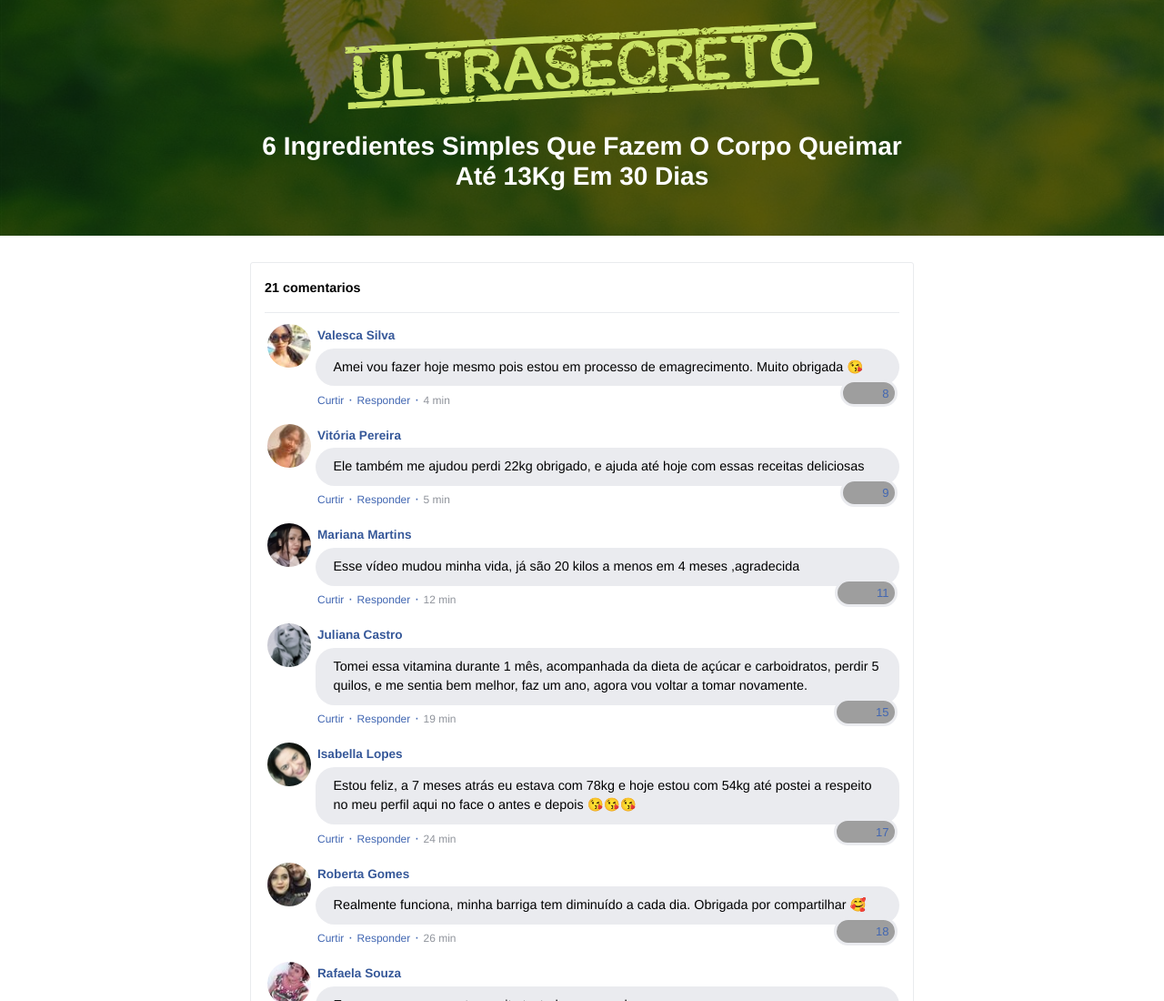
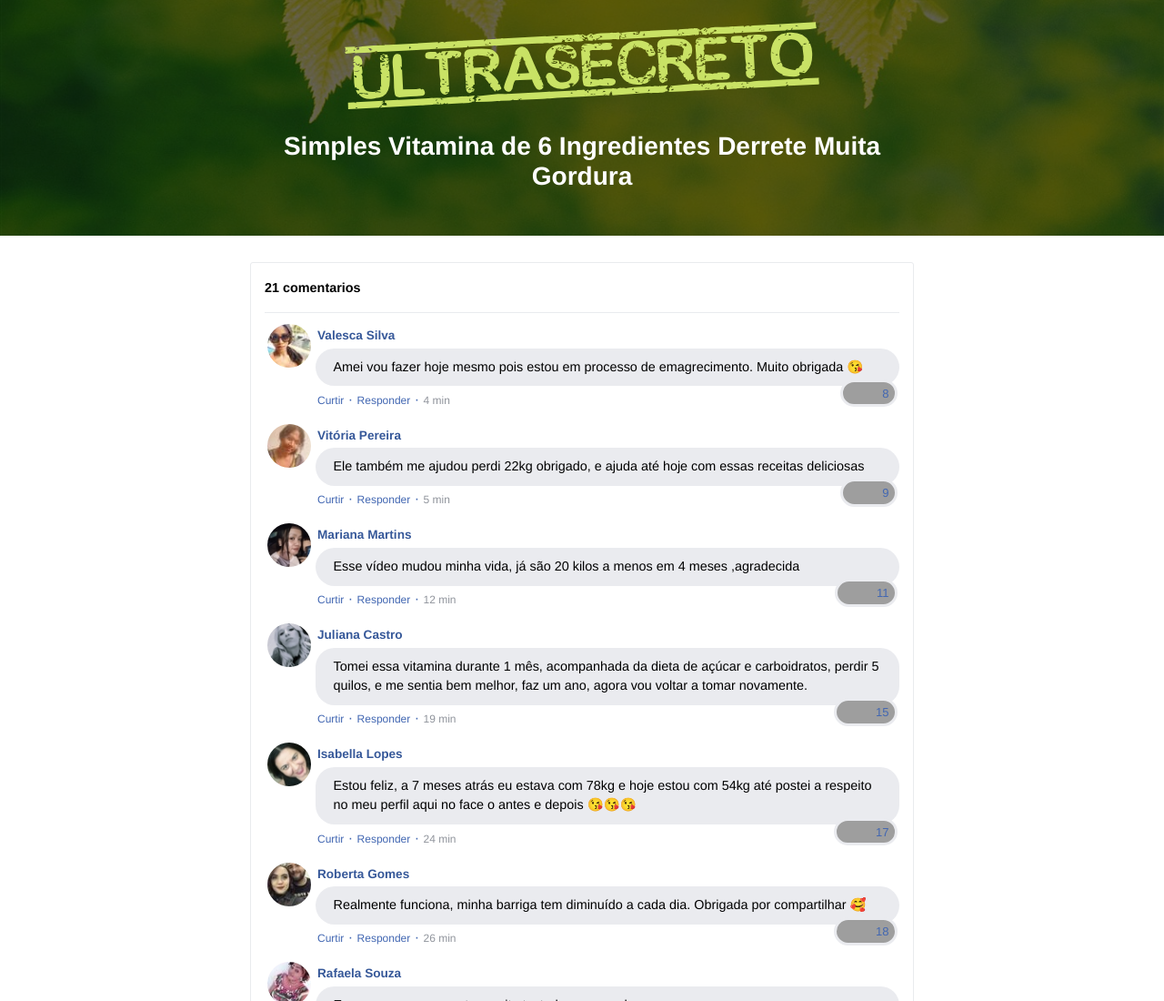
Before and after one commit to CledsondeJesus/protocolochegadegordura.online, a plain HTML site: page index.html in a window 1280 px wide. Shown: the top 1100 px of the page at 91% size. Drawn offline with nearby package versions, Linux system fonts and the light colour scheme; grey boxes are pictures that could not be loaded; a script that the page names is missing.

Commit message:
Update index.html

```diff
--- a/index.html
+++ b/index.html
@@ -57,7 +57,7 @@
             <img class="img-fluid" src="./assets/img/ultrasecreto.svg">
 
             <!-- Headline -->
-            <h3 class="my-4"><b>6 Ingredientes Simples Que Fazem O Corpo Queimar Até 13Kg Em 30 Dias</b></h3>
+            <h3 class="my-4"><b>Simples Vitamina de 6 Ingredientes Derrete Muita Gordura</b></h3>
 
             <!-- VSL -->
             <script type="text/javascript" id="scr_6256371a752ce70008e5c104">var s=document.createElement("script");s.src="https://cdn.converteai.net/f5ad9092-85b1-49a7-a12e-0dcf12e93cf3/players/6256371a752ce70008e5c104/player.js",s.async=!0,document.head.appendChild(s);</script>
```
